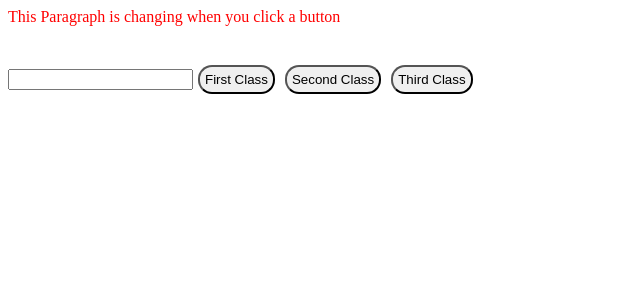
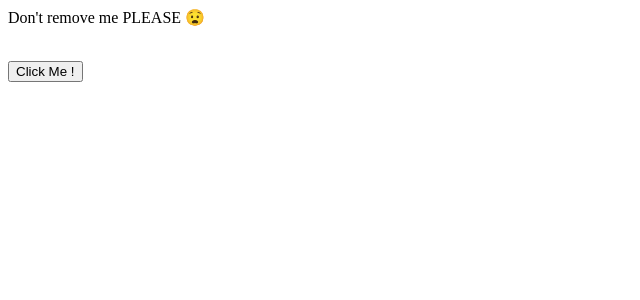
Before and after one commit to Haloua-2005/NewFolderProjectGMC, an Angular app: page / in a window 1280 px wide. Shown: the top 300 px of the page, without its empty margins (0-640 px from the left). Built offline with nearby package versions, Linux system fonts and the light colour scheme.

Commit message:
ngIf Checkpoint

```diff
--- a/src/app/Directives/ng-style/ng-style.component.css
+++ b/src/app/Directives/ng-style/ng-style.component.css
@@ -1,7 +1,8 @@
 .FirstClass {
   font-size: 45px;
   font-family: fantasy;
-  color: blueviolet;
+  color: royalblue;
+
 }
 
 .SecondClass {
--- a/src/app/app.component.html
+++ b/src/app/app.component.html
@@ -1,3 +1,3 @@
-<app-ng-style></app-ng-style>
+<app-ng-if></app-ng-if>
 
 <router-outlet></router-outlet>
--- a/src/app/app.module.ts
+++ b/src/app/app.module.ts
@@ -5,12 +5,14 @@ import { AppRoutingModule } from './app-routing.module';
 import { AppComponent } from './app.component';
 import { NgStyleComponent } from './Directives/ng-style/ng-style.component';
 import { HighlightDirectiveDirective } from './Directives/highlight-directive.directive';
+import { NgIfComponent } from './ng-if/ng-if.component';
 
 @NgModule({
   declarations: [
     AppComponent,
     NgStyleComponent,
-    HighlightDirectiveDirective
+    HighlightDirectiveDirective,
+    NgIfComponent
   ],
   imports: [
     BrowserModule,
--- /dev/null
+++ b/src/app/ng-if/ng-if.component.html
@@ -0,0 +1,3 @@
+<p *ngIf=theBool>Don't remove me PLEASE 😧 </p>
+<br>
+<button (click)="remove()" >Click Me !</button>
--- /dev/null
+++ b/src/app/ng-if/ng-if.component.ts
@@ -0,0 +1,21 @@
+import { Component, OnInit } from '@angular/core';
+
+@Component({
+  selector: 'app-ng-if',
+  templateUrl: './ng-if.component.html',
+  styleUrls: ['./ng-if.component.css']
+})
+export class NgIfComponent implements OnInit {
+
+  theBool:boolean = true
+
+  remove() {
+   this.theBool = !this.theBool
+  }
+
+  constructor() { }
+
+  ngOnInit(): void {
+  }
+
+}
```
Also changed, not shown: src/app/ng-if/ng-if.component.css (added), 1 other file (tests, documents, lock files or other folders).
